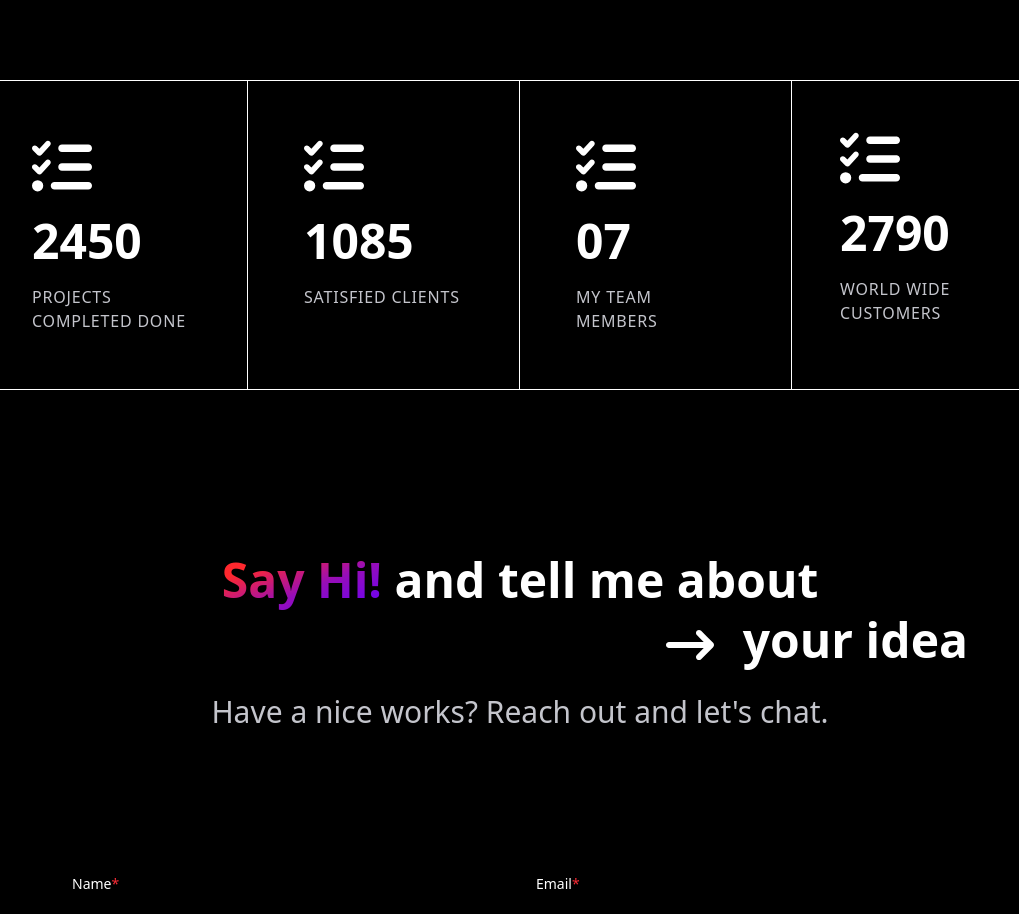
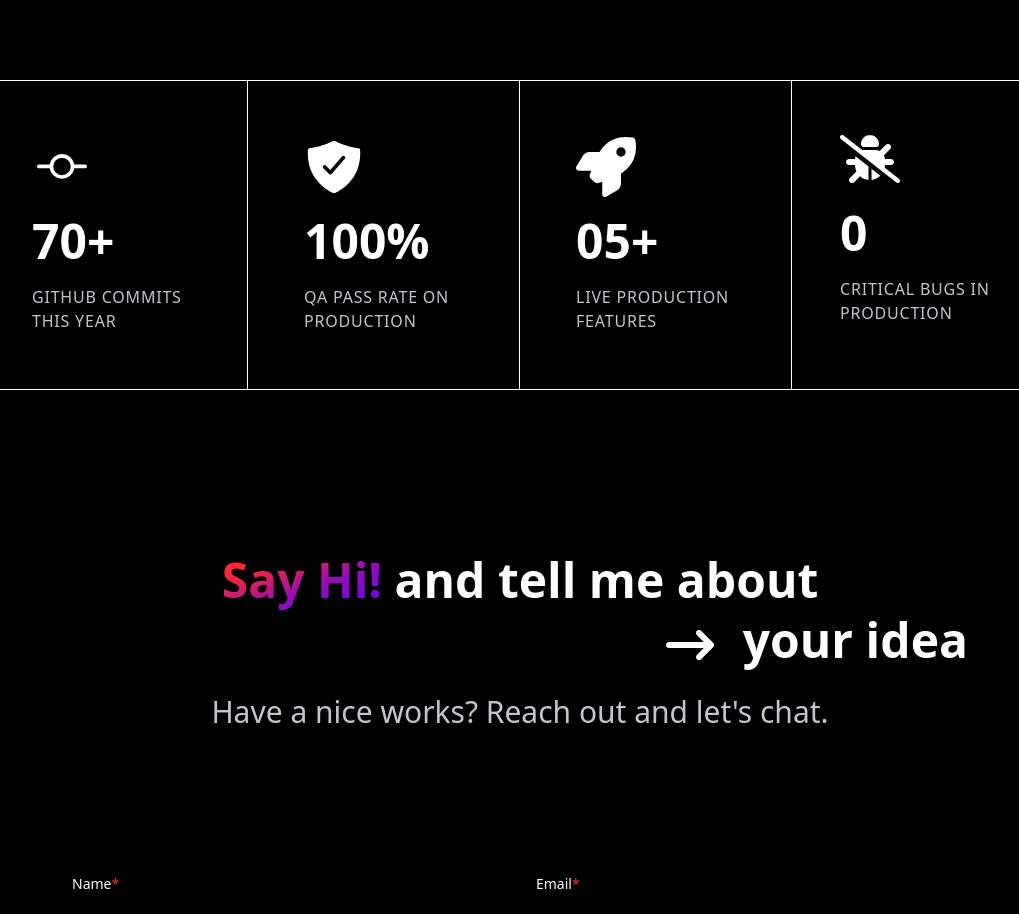
Before and after one commit to Samra720/samra-portfolio, a React (Vite) app: page / in a window 1280 px wide. Shown: the part 5460-6374 px from the top of the page, without its empty margins (120-1139 px from the left). Built offline with nearby package versions, Linux system fonts and the light colour scheme; the HTML template or start-up script is replaced by a standard one.

Commit message:
StatsSection updated

```diff
--- a/src/components/StatsSection.tsx
+++ b/src/components/StatsSection.tsx
@@ -1,4 +1,6 @@
-import { FaListCheck } from "react-icons/fa6";
+import { FaRocket, FaBugSlash } from "react-icons/fa6";
+import { GoGitCommit } from "react-icons/go";
+import { IoShieldCheckmark } from "react-icons/io5";
 
 export default function StatsSection() {
   return (
@@ -6,27 +8,27 @@ export default function StatsSection() {
       <div className="grid grid-cols-1 md:grid-cols-2 xl:grid-cols-4">
 
         <div className="border-y md:border-r p-10 xl:p-14 flex flex-col items-center xl:items-start text-center xl:text-left">
-          <FaListCheck className="text-5xl md:text-6xl text-main" />
-          <h1 className="text-4xl md:text-5xl font-semibold my-5">2450</h1>
-          <p className="text-muted text-md uppercase tracking-wider">Projects Completed Done</p>
+          <GoGitCommit className="text-5xl md:text-6xl text-main" />
+          <h1 className="text-4xl md:text-5xl font-semibold my-5">70+</h1>
+          <p className="text-muted text-md uppercase tracking-wider">GitHub Commits This Year</p>
         </div>
 
         <div className="border-b md:border-y xl:border-r p-10 xl:p-14 flex flex-col items-center xl:items-start text-center xl:text-left">
-          <FaListCheck className="text-5xl md:text-6xl text-main" />
-          <h1 className="text-4xl md:text-5xl font-semibold my-5">1085</h1>
-          <p className="text-muted text-md uppercase tracking-wider">Satisfied Clients</p>
+          <IoShieldCheckmark className="text-5xl md:text-6xl text-main" />
+          <h1 className="text-4xl md:text-5xl font-semibold my-5">100%</h1>
+          <p className="text-muted text-md uppercase tracking-wider">QA Pass Rate on Production</p>
         </div>
 
         <div className="border-b md:border-y md:border-r p-10 xl:p-14 flex flex-col items-center xl:items-start text-center xl:text-left">
-          <FaListCheck className="text-5xl md:text-6xl text-main" />
-          <h1 className="text-4xl md:text-5xl font-semibold my-5">07</h1>
-          <p className="text-muted text-md uppercase tracking-wider">My Team Members</p>
+          <FaRocket className="text-5xl md:text-6xl text-main" />
+          <h1 className="text-4xl md:text-5xl font-semibold my-5">05+</h1>
+          <p className="text-muted text-md uppercase tracking-wider">Live Production Features</p>
         </div>
 
         <div className="border-b md:border-y p-8 xl:p-12 flex flex-col items-center xl:items-start text-center xl:text-left">
-          <FaListCheck className="text-5xl md:text-6xl text-main" />
-          <h1 className="text-4xl md:text-5xl font-semibold my-5">2790</h1>
-          <p className="text-muted text-md uppercase tracking-wider">World Wide Customers</p>
+          <FaBugSlash className="text-5xl md:text-6xl text-main" />
+          <h1 className="text-4xl md:text-5xl font-semibold my-5">0</h1>
+          <p className="text-muted text-md uppercase tracking-wider">Critical Bugs in Production</p>
         </div>
 
       </div>
```
